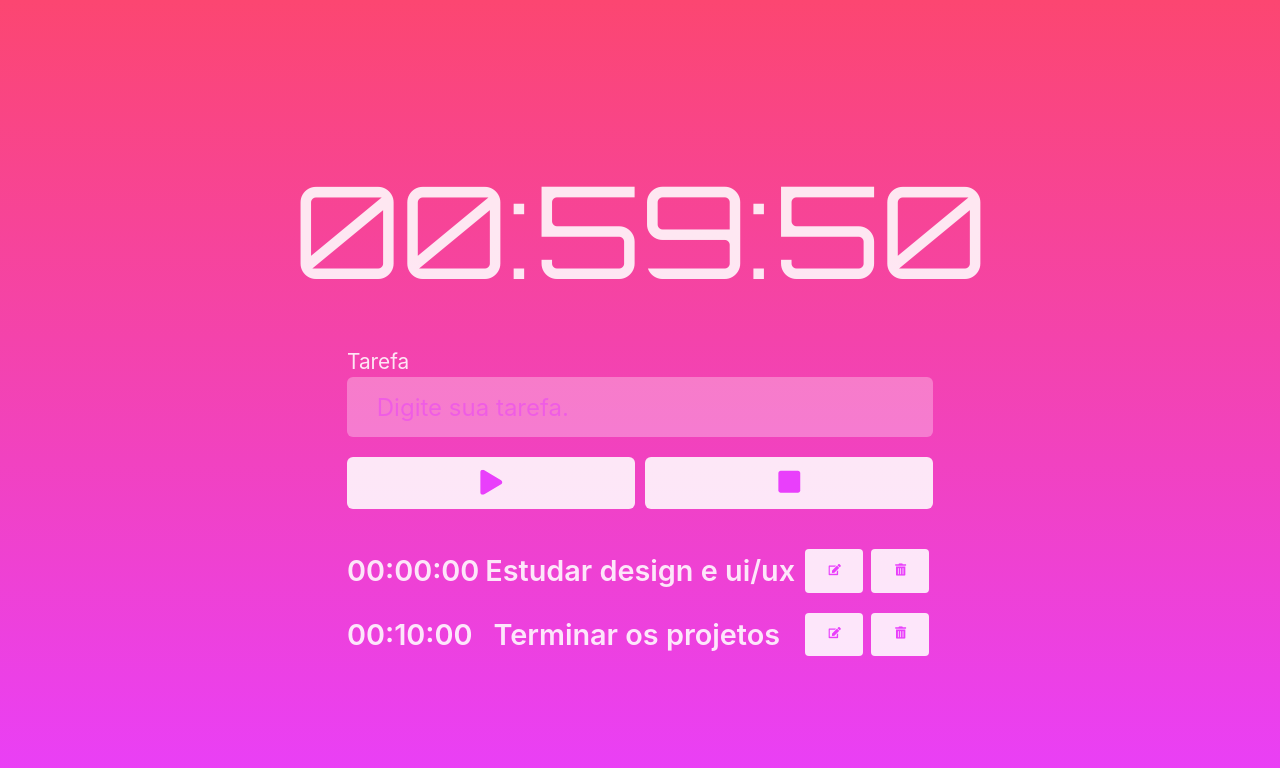
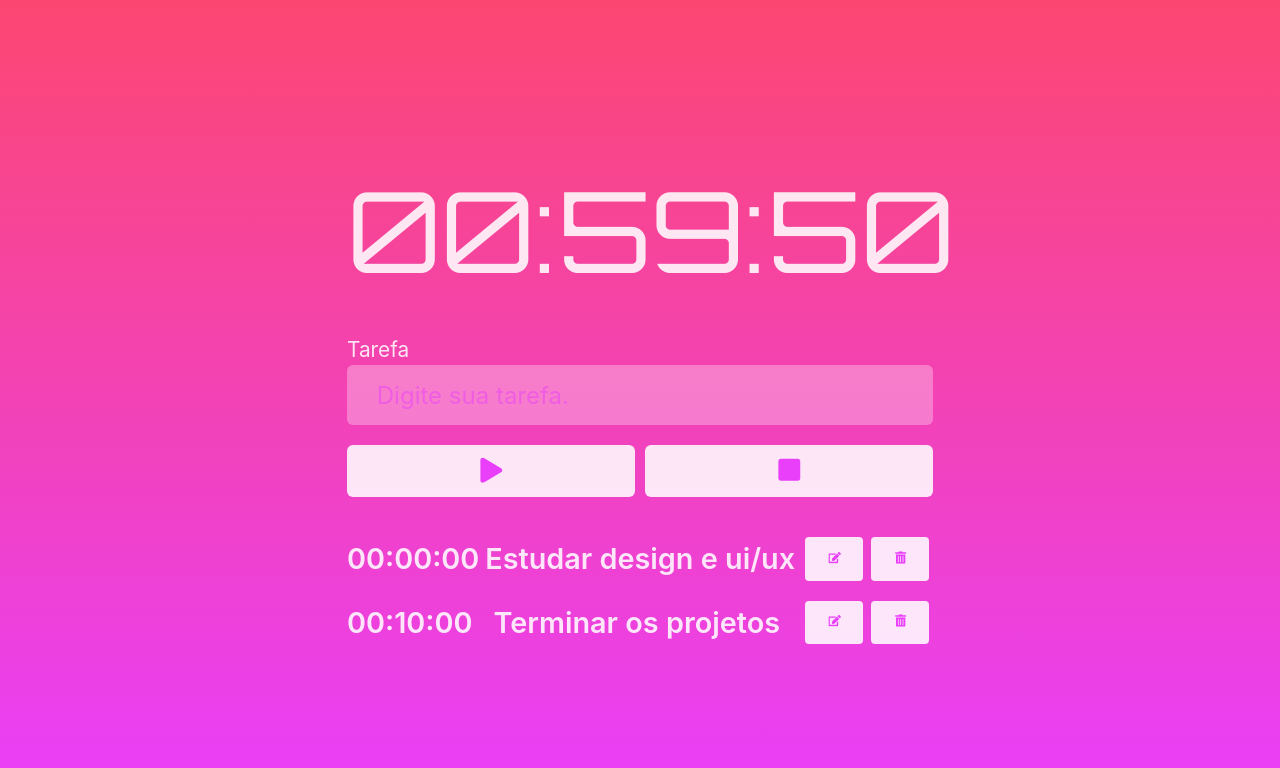
Before and after one commit to igords-goncalves/todowatch, a React (Vite) app: page / in a window 1280 px wide. Shown: the top 768 px of the page. Built offline with nearby package versions, Linux system fonts and the light colour scheme.

Commit message:
style: change container size and font size

```diff
--- a/src/components/Timer/Timer.module.sass
+++ b/src/components/Timer/Timer.module.sass
@@ -1,12 +1,17 @@
 
 .c-timer
   display: flex
-  justify-content: center
+  justify-content: space-between
   align-items: center
 
   .c-timer__hours, .c-timer__minutes, .c-timer__seconds
-    font-size: 8em
+    text-align: center
+    width: 100%
+    font-size: 7em
     font-family: 'Orbitron', sans-serif
+
+  .c-timer__colon
+    font-size: 4em
 
 .c-card__btn
   display: flex
```
